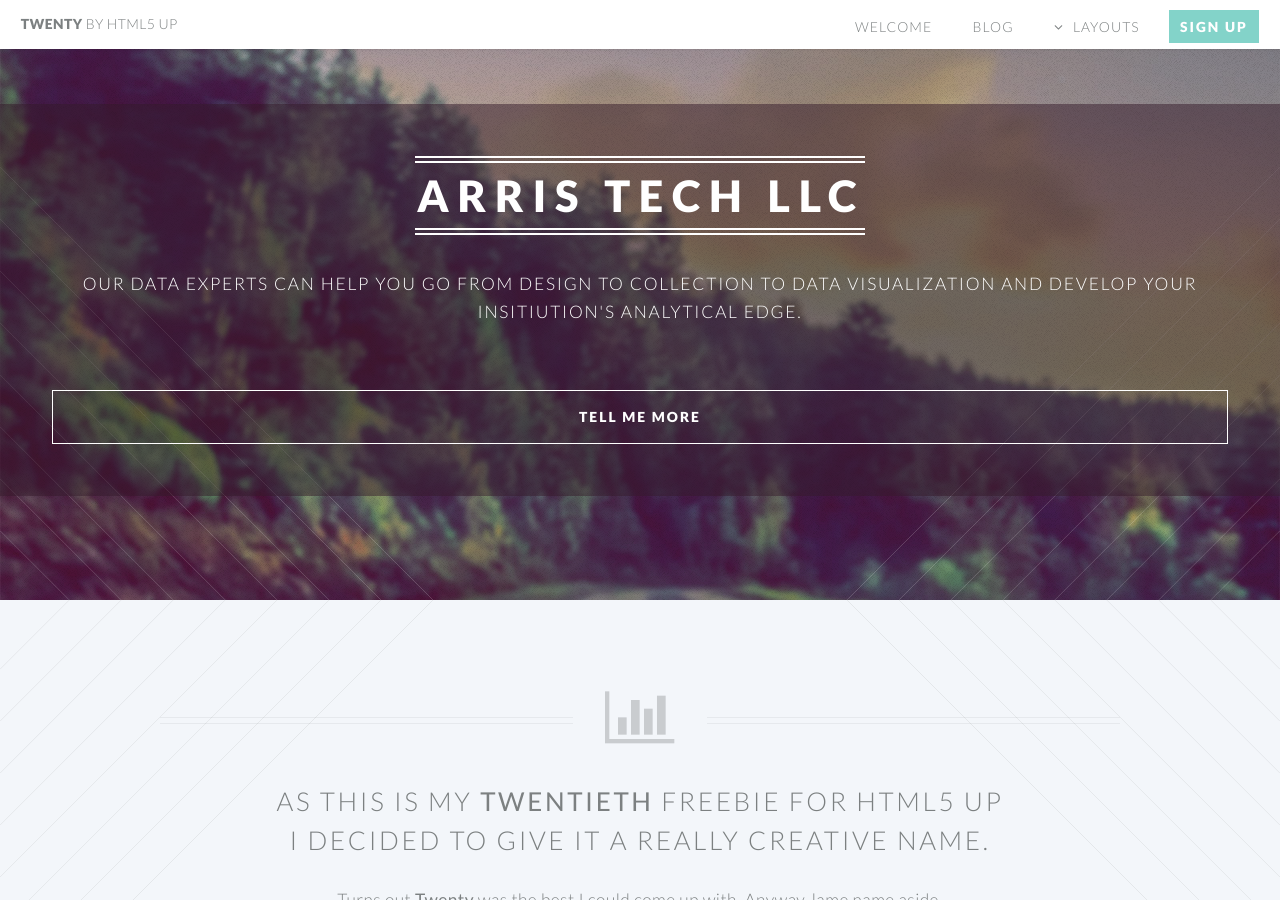
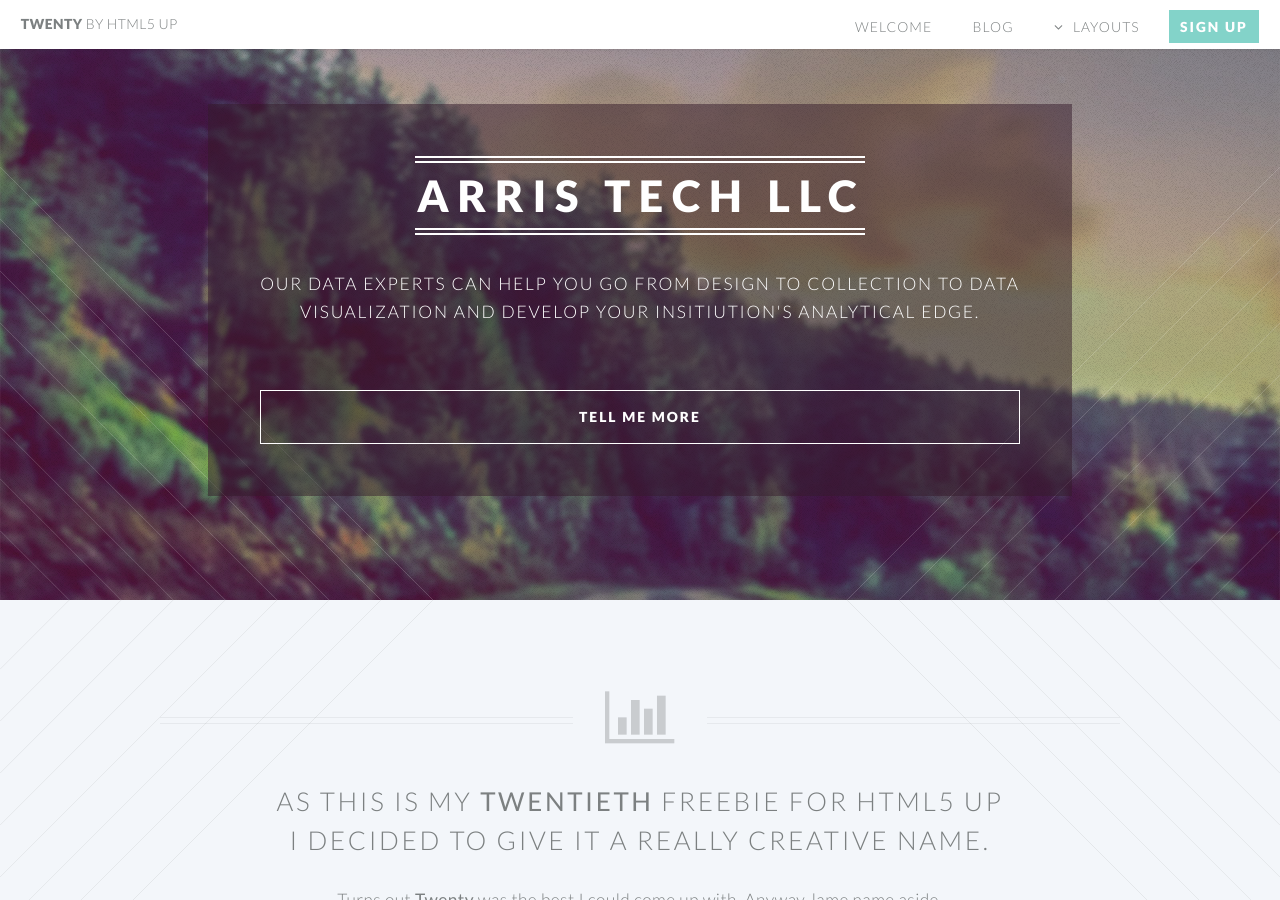
Before and after one commit to arrisTech/arrisTech.github.io, a Jekyll site: the page built from index.html, in a window 1280 px wide and 900 px high. Built offline with Jekyll 4.4.1, drawn with Linux system fonts in a browser that asks for light colours.

```diff
--- a/_includes/banner.html
+++ b/_includes/banner.html
@@ -13,7 +13,9 @@
             <h2>Arris Tech LLC</h2>
         </header>
 
-        <p>Our data experts can help you go from design to collection to data visualization and develop your insitiution's analytical edge.</p>
+        <p>Our data experts can help you go from design to collection to data
+        <br />
+          visualization and develop your insitiution's analytical edge.</p>
         <br />
         <footer>
             <ul class="buttons vertical">
```
